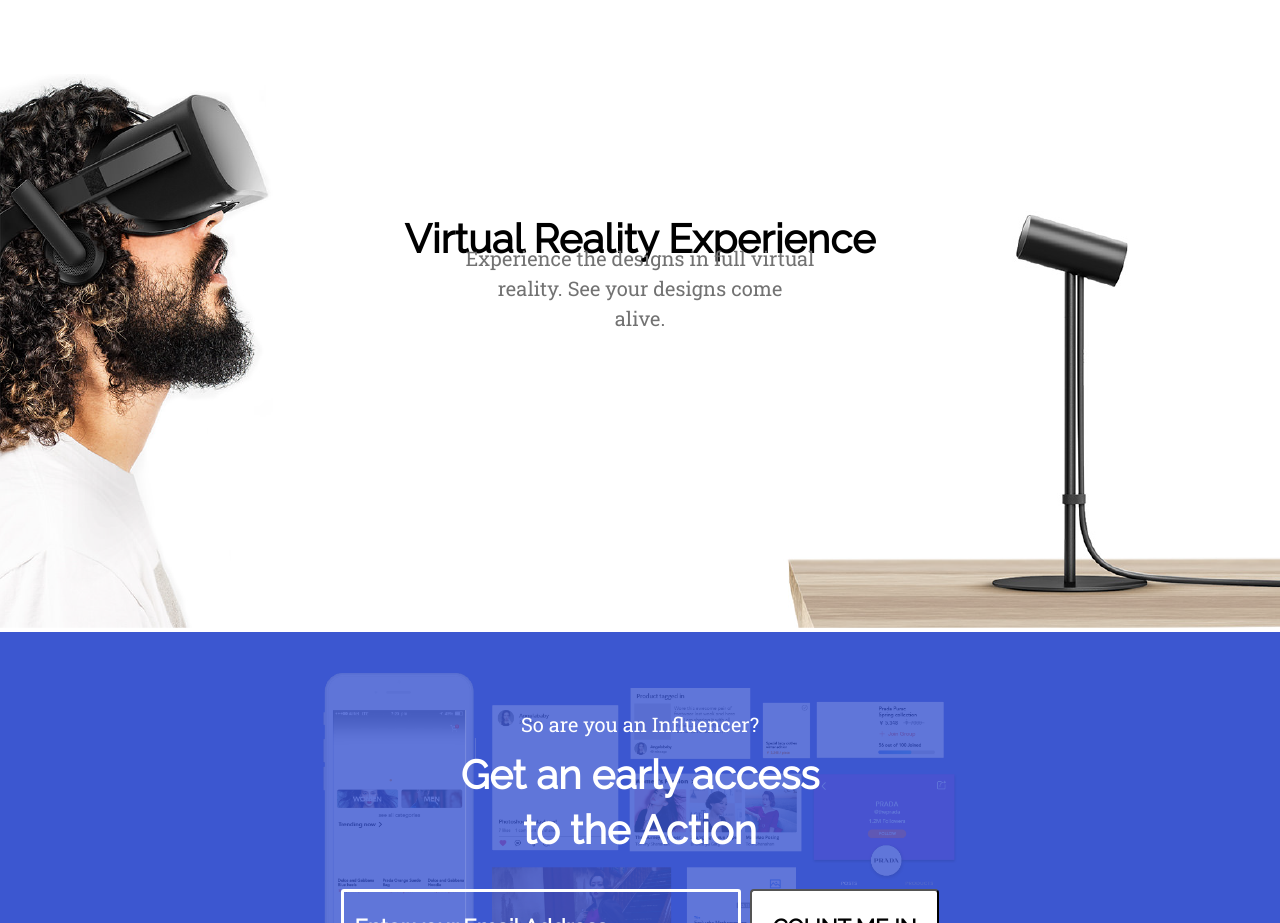
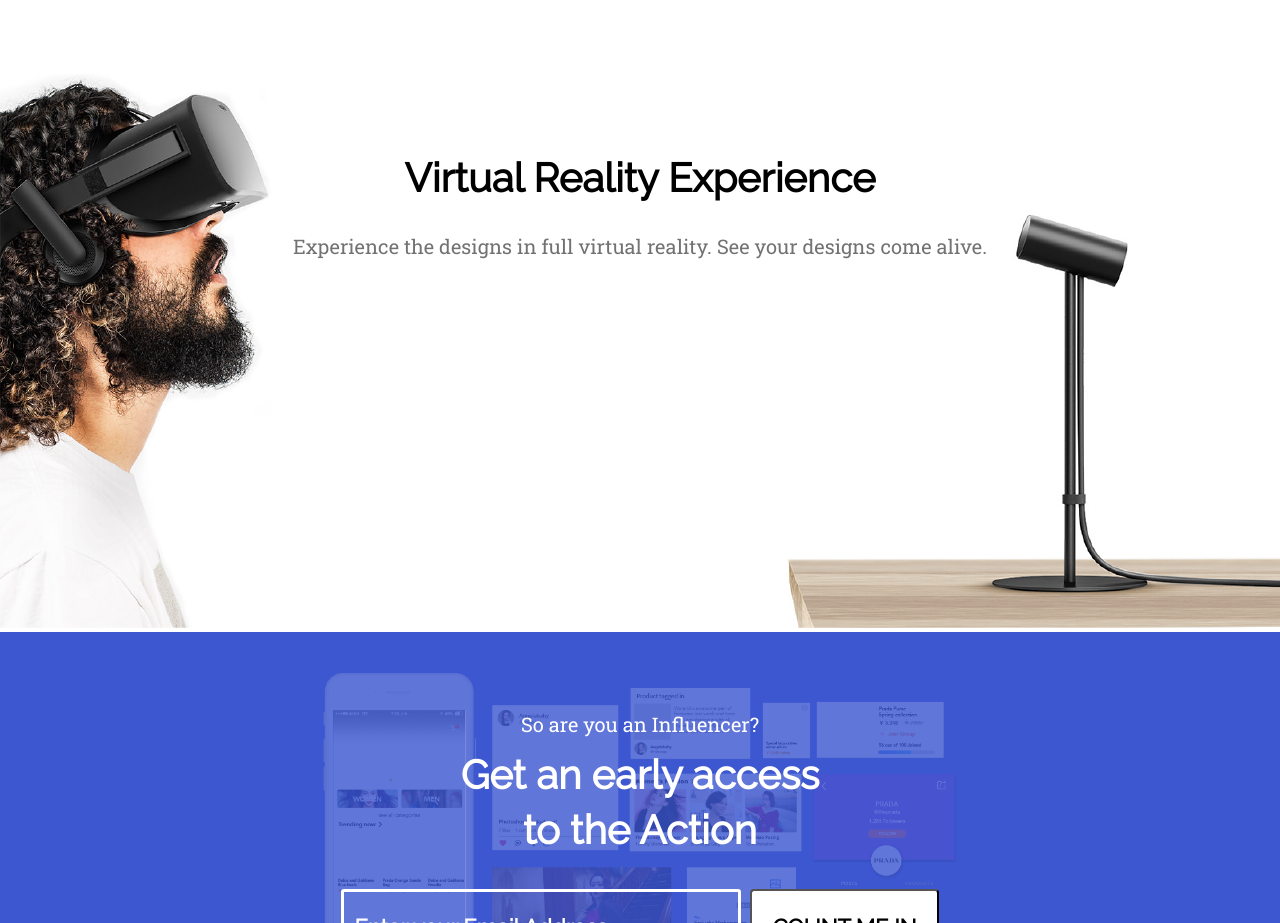
Before and after one commit to trendtap/trendtap.github.io, a plain HTML site: page index.html in a window 1280 px wide. Shown: the part 4920-5843 px from the top of the page. Drawn offline with nearby package versions, Linux system fonts and the light colour scheme.

Commit message:
CSS fixes for AI section

```diff
--- a/css/main.css
+++ b/css/main.css
@@ -463,27 +463,43 @@ h4 span:before {
     background-position: center;
 }
 
-.section-seven h1,
+
+/*.section-seven h1,
 .section-seven h3 {
     text-align: center;
     position: absolute;
     left: 0px;
     right: 0px;
-}
+}*/
 
 .section-seven h1 {
     font-family: 'Raleway', sans-serif;
     font-size: 40px;
     line-height: 55px;
-    top: 20%;
+    /*top: 20%;*/
+    /*padding-left: 20px;*/
+    /*padding-right: 20px;*/
+    z-index: 101;
 }
 
 .section-seven h3 {
-    top: 25%;
+    /*top: 25%;*/
     color: #727272;
     font-size: 20px;
     font-weight: normal;
     line-height: 30px;
+    /*padding: 20px;*/
+    z-index: 101;
+}
+
+.section-seven .content {
+    text-align: center;
+    margin-top: 50px;
+    width: 60%;
+    position: absolute;
+    top: 0;
+    left: 50%;
+    transform: translateX(-50%);
 }
 
 .section-eight {
@@ -946,6 +962,5 @@ input[type="submit"]:hover {
         height: 50px;
         line-height: 50px;
         margin-bottom: 12px;
-
     }
 }
--- a/index.html
+++ b/index.html
@@ -148,8 +148,10 @@
         </div>
         <div class="section-seven">
             <div class="image13"><img src="Assets/Asset19.png"></div>
-            <h1 data-aos="fade-up">Virtual Reality Experience</h1>
-            <h3 data-aos="fade-up"> <span>Experience the designs in full virtual</span> <span>reality. See your designs come</span> <span>alive.</span></h3>
+            <div class="content">
+                <h1 data-aos="fade-up">Virtual Reality Experience</h1>
+                <h3 data-aos="fade-up">Experience the designs in full virtual reality. See your designs come alive.</h3>
+            </div>
             <div class="image14"><img src="Assets/Asset20.png"></div>
         </div>
         <div class="section-eight">
```
